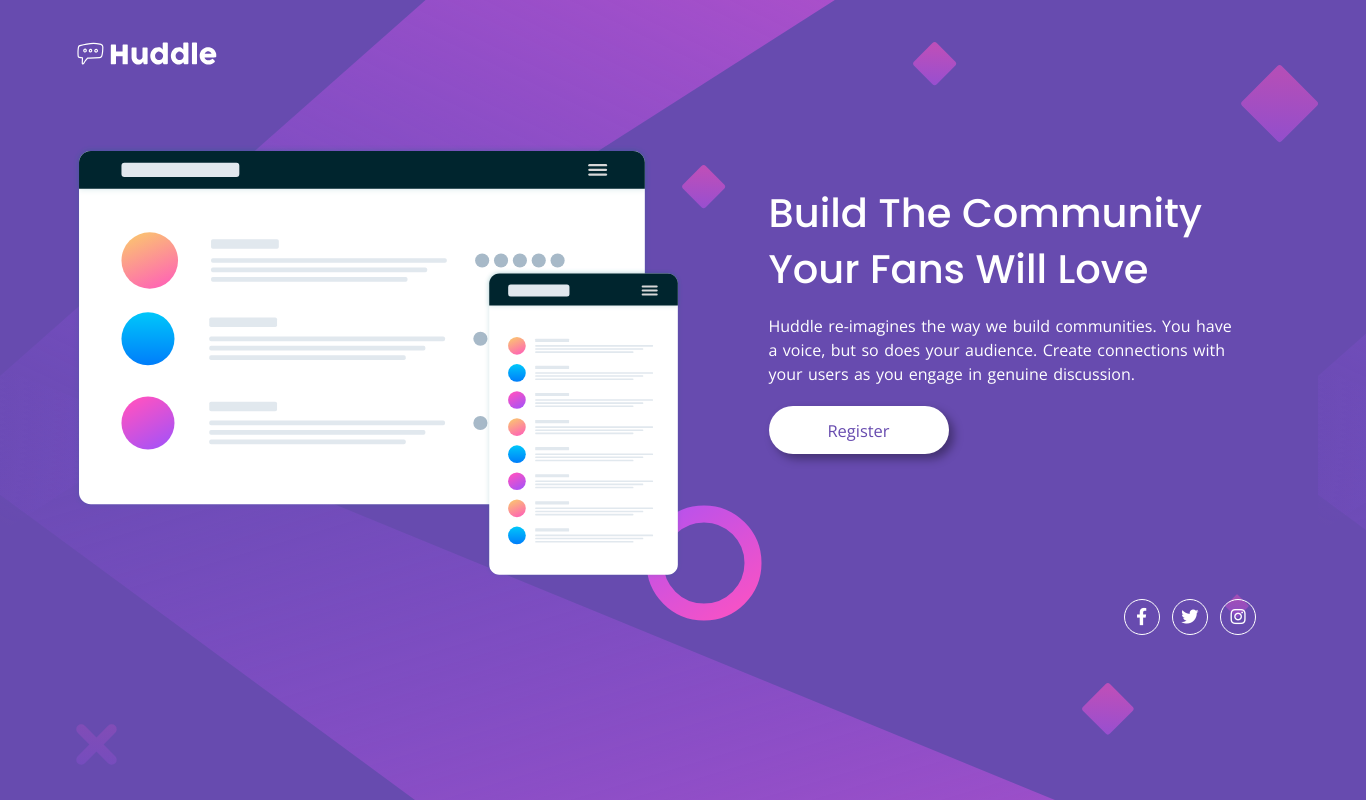
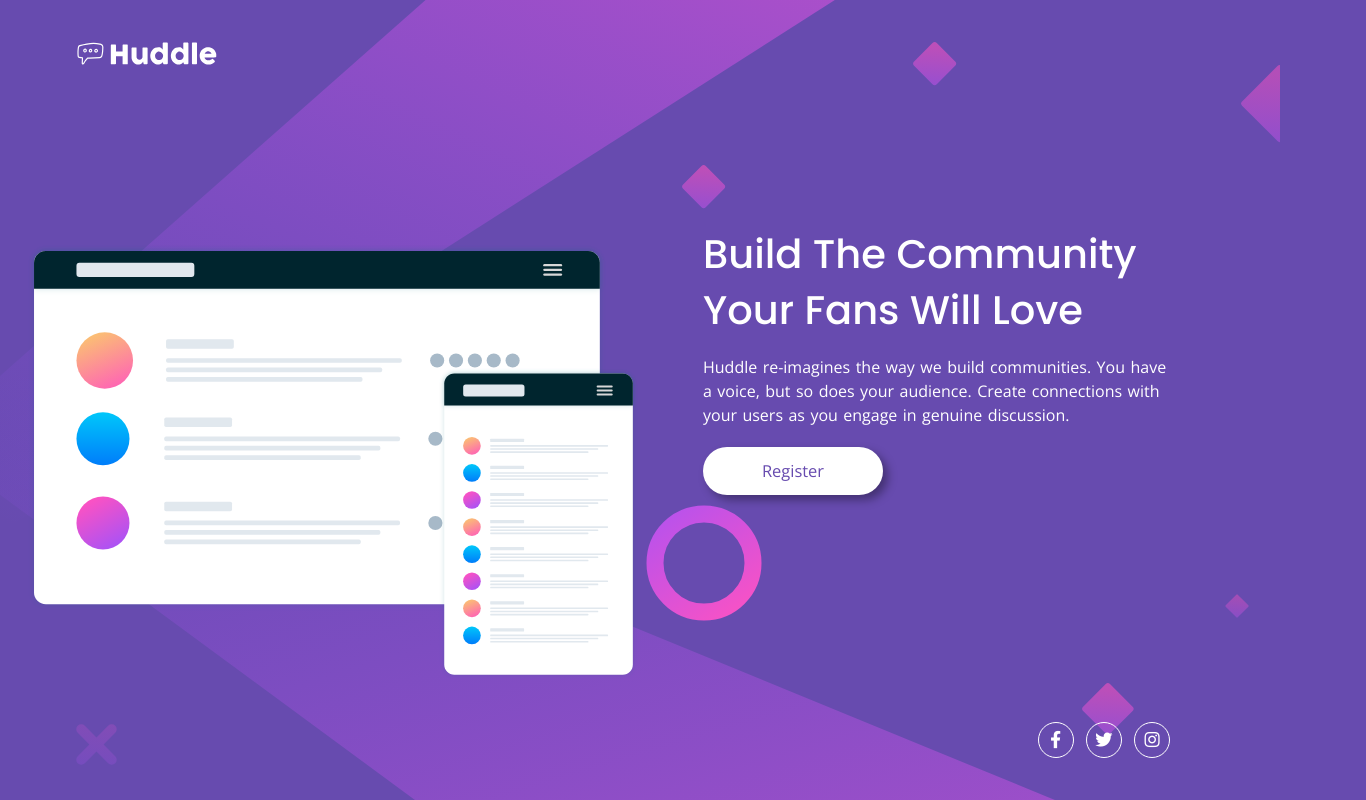
Before and after one commit to Rowkibet/Huddle-Landing-Page, a plain HTML site: page index.html in a window 1280 px wide. Shown: the whole page, 1366 px wide, since content can reach past the window. Drawn offline with nearby package versions, Linux system fonts and the light colour scheme.

Commit message:
Made wrapper and grid items to be flexible

```diff
--- a/css/style.css
+++ b/css/style.css
@@ -22,12 +22,13 @@ body {
 }
 
 .wrapper {
+    height: 100vh;
     display: grid;
     grid:
-        "header header" 120px
-        "image  post" 460px
-        "footer footer" 73px/
-        683px 683px;
+        "header header"
+        "image  post"
+        "footer footer"/
+        1fr 1fr;
 }
 
 .header {
```
